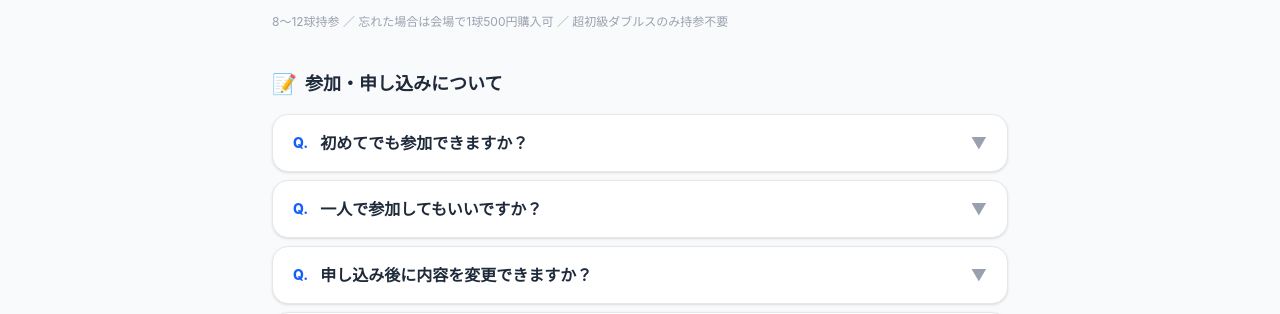
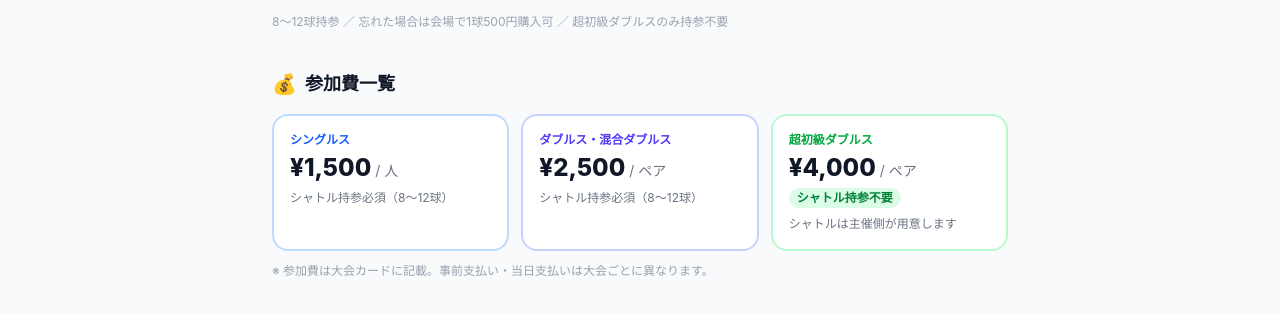
Before and after one commit to shocchan/badminton-platform, a React (Vite) app: page /faq in a window 1280 px wide. Shown: the part 626-940 px from the top of the page. Built offline with nearby package versions, Linux system fonts and the light colour scheme; no server answers.

Commit message:
feat: 定員表示を非表示化・FAQ参加費セクション追加

```diff
--- a/src/components/TournamentCard.tsx
+++ b/src/components/TournamentCard.tsx
@@ -75,21 +75,12 @@ export const TournamentCard = ({ tournament, entryCount = 0, onApply }: Tourname
 
   const remaining = tournament.capacity - entryCount;
   const daysUntil = getDaysUntil(tournament.event_date);
-  const usedPercent = tournament.capacity > 0
-    ? Math.min(100, Math.round((entryCount / tournament.capacity) * 100))
-    : 0;
 
   const remainingColor = remaining <= 3
     ? 'bg-red-500 text-white'
     : remaining <= 7
     ? 'bg-yellow-400 text-yellow-900'
     : 'bg-green-100 text-green-800';
-
-  const barColor = remaining <= 3
-    ? 'bg-red-500'
-    : remaining <= 7
-    ? 'bg-yellow-400'
-    : 'bg-green-500';
 
   const countdownLabel = daysUntil < 0
     ? '開催済み'
@@ -181,24 +172,12 @@ export const TournamentCard = ({ tournament, entryCount = 0, onApply }: Tourname
           </div>
         </div>
 
-        {/* 席数プログレスバー */}
-        <div className="mb-4">
-          <div className="flex items-center justify-between mb-1.5">
-            <span className="text-xs text-gray-500 font-medium">👥 参加状況</span>
-            <span className={`text-xs font-bold px-2 py-0.5 rounded-full ${remainingColor}`}>
-              残り{remaining}席
-            </span>
-          </div>
-          <div className="w-full bg-gray-100 rounded-full h-2 overflow-hidden">
-            <div
-              className={`h-2 rounded-full transition-all duration-700 ${barColor}`}
-              style={{ width: `${usedPercent}%` }}
-            />
-          </div>
-          <div className="flex justify-between text-xs text-gray-400 mt-1">
-            <span>{entryCount}人申込済み</span>
-            <span>定員{tournament.capacity}名</span>
-          </div>
+        {/* 残席バッジ */}
+        <div className="flex items-center justify-between mb-4">
+          <span className="text-xs text-gray-500 font-medium">👥 残席状況</span>
+          <span className={`text-xs font-bold px-2.5 py-1 rounded-full ${remainingColor}`}>
+            残り{remaining}席
+          </span>
         </div>
 
         {/* Google マップリンク */}
--- a/src/pages/FaqPage.tsx
+++ b/src/pages/FaqPage.tsx
@@ -210,6 +210,38 @@ export const FaqPage = () => {
         <p className="text-xs text-gray-400">8〜12球持参 ／ 忘れた場合は会場で1球500円購入可 ／ 超初級ダブルスのみ持参不要</p>
       </div>
 
+      {/* 参加費ガイド */}
+      <div className="mb-10">
+        <div className="flex items-center gap-2 mb-4">
+          <span className="text-xl">💰</span>
+          <span className="font-extrabold text-gray-900 text-base sm:text-lg">参加費一覧</span>
+        </div>
+        <div className="grid grid-cols-1 sm:grid-cols-3 gap-3 mb-3">
+          {/* シングルス */}
+          <div className="bg-white border-2 border-blue-200 rounded-2xl p-4">
+            <div className="text-xs font-bold text-blue-600 mb-1">シングルス</div>
+            <div className="text-2xl font-extrabold text-gray-900 mb-1">¥1,500<span className="text-sm font-normal text-gray-500"> / 人</span></div>
+            <p className="text-xs text-gray-500 leading-relaxed">シャトル持参必須（8〜12球）</p>
+          </div>
+          {/* ダブルス */}
+          <div className="bg-white border-2 border-indigo-200 rounded-2xl p-4">
+            <div className="text-xs font-bold text-indigo-600 mb-1">ダブルス・混合ダブルス</div>
+            <div className="text-2xl font-extrabold text-gray-900 mb-1">¥2,500<span className="text-sm font-normal text-gray-500"> / ペア</span></div>
+            <p className="text-xs text-gray-500 leading-relaxed">シャトル持参必須（8〜12球）</p>
+          </div>
+          {/* 超初級 */}
+          <div className="bg-white border-2 border-green-200 rounded-2xl p-4">
+            <div className="text-xs font-bold text-green-600 mb-1">超初級ダブルス</div>
+            <div className="text-2xl font-extrabold text-gray-900 mb-1">¥4,000<span className="text-sm font-normal text-gray-500"> / ペア</span></div>
+            <div className="flex items-center gap-1 mt-1">
+              <span className="text-xs font-bold bg-green-100 text-green-700 px-2 py-0.5 rounded-full">シャトル持参不要</span>
+            </div>
+            <p className="text-xs text-gray-500 leading-relaxed mt-1.5">シャトルは主催側が用意します</p>
+          </div>
+        </div>
+        <p className="text-xs text-gray-400">※ 参加費は大会カードに記載。事前支払い・当日支払いは大会ごとに異なります。</p>
+      </div>
+
       {/* FAQセクション */}
       <div className="space-y-8">
         {faqs.map((section) => (
--- a/src/pages/TournamentDetailPage.tsx
+++ b/src/pages/TournamentDetailPage.tsx
@@ -90,12 +90,10 @@ export const TournamentDetailPage = () => {
   );
 
   const remaining = tournament.capacity - entryCount;
-  const usedPercent = Math.min(100, Math.round((entryCount / tournament.capacity) * 100));
   const daysUntil = getDaysUntil(tournament.event_date);
   const accent = levelAccent[tournament.level] ?? 'from-blue-600 to-blue-500';
   const lColor = levelColors[tournament.level] ?? { bg: 'bg-gray-100', text: 'text-gray-700' };
 
-  const barColor = remaining <= 3 ? 'bg-red-500' : remaining <= 7 ? 'bg-yellow-400' : 'bg-green-500';
   const badgeColor = remaining <= 3 ? 'bg-red-500 text-white' : remaining <= 7 ? 'bg-yellow-400 text-yellow-900' : 'bg-green-100 text-green-800';
 
   return (
@@ -160,19 +158,10 @@ export const TournamentDetailPage = () => {
           ))}
         </div>
 
-        {/* 参加状況バー */}
-        <div className="px-5 py-4 border-t border-gray-50">
-          <div className="flex items-center justify-between mb-2">
-            <span className="text-xs text-gray-500 font-medium">👥 参加状況</span>
-            <span className={`text-xs font-bold px-2 py-0.5 rounded-full ${badgeColor}`}>残り{remaining}席</span>
-          </div>
-          <div className="w-full bg-gray-100 rounded-full h-2.5 overflow-hidden">
-            <div className={`h-2.5 rounded-full transition-all duration-700 ${barColor}`} style={{ width: `${usedPercent}%` }} />
-          </div>
-          <div className="flex justify-between text-xs text-gray-400 mt-1.5">
-            <span>{entryCount}人申込済み</span>
-            <span>定員{tournament.capacity}名</span>
-          </div>
+        {/* 残席バッジ */}
+        <div className="flex items-center justify-between px-5 py-4 border-t border-gray-50">
+          <span className="text-xs text-gray-500 font-medium">👥 残席状況</span>
+          <span className={`text-xs font-bold px-2.5 py-1 rounded-full ${badgeColor}`}>残り{remaining}席</span>
         </div>
       </div>
 
```
